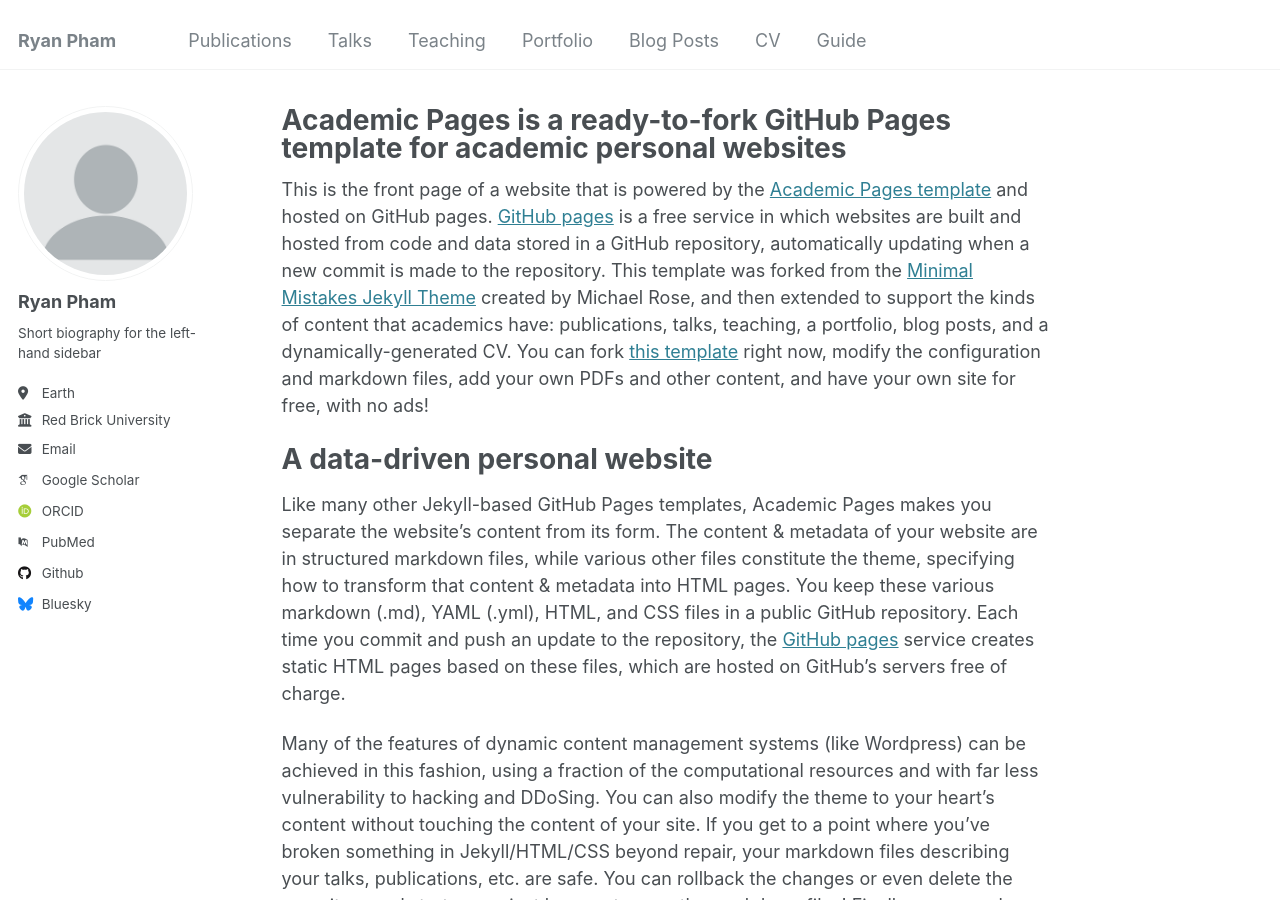
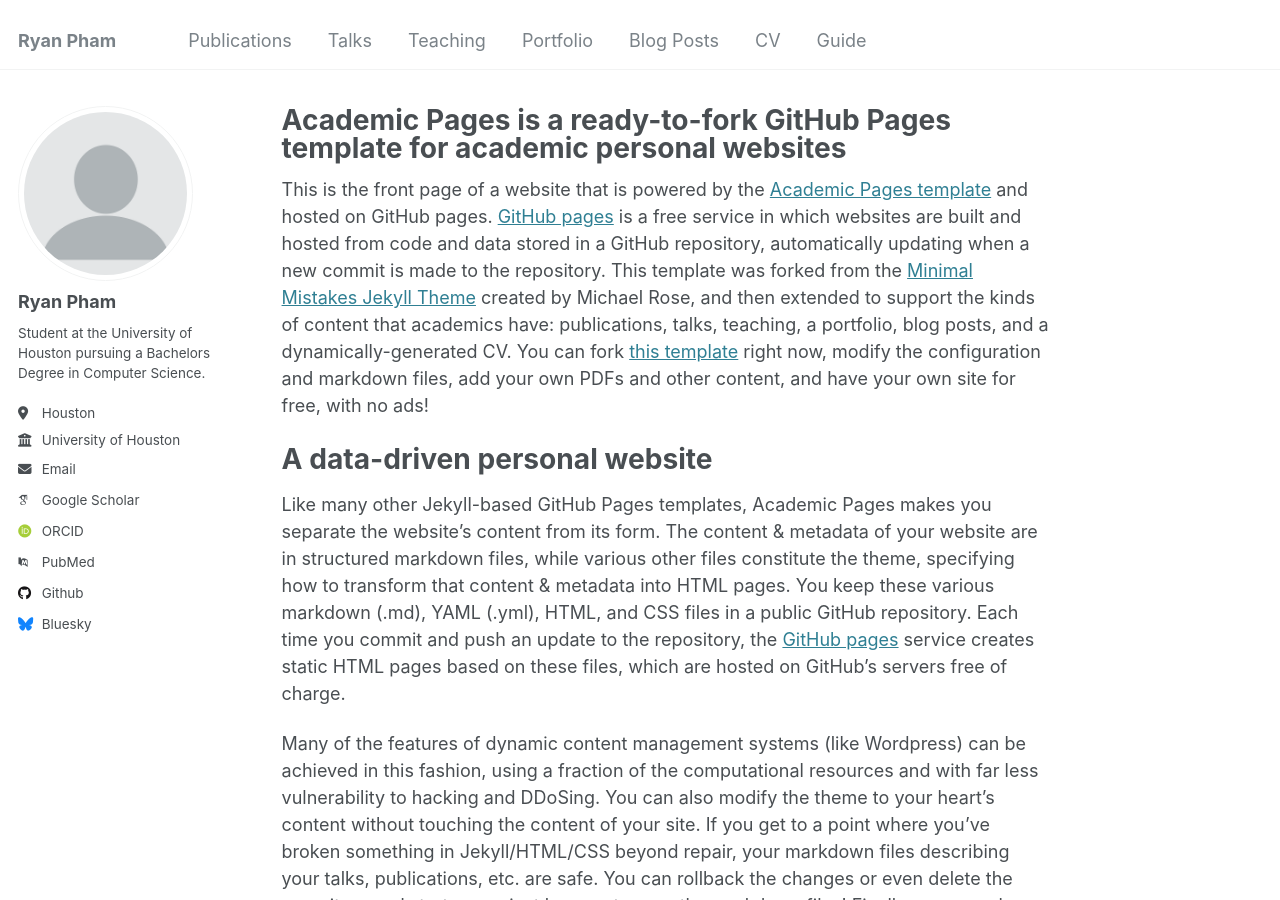
Before and after one commit to rpham0306/rpham0306.github.io, a Jekyll site: the page built from _pages/about.md, in a window 1280 px wide and 900 px high. Built offline with Jekyll 4.4.1, drawn with Linux system fonts in a browser that asks for light colours; some web fonts are replaced.

Commit message:
testing 01.27.2024 8:39

```diff
--- a/_config.yml
+++ b/_config.yml
@@ -24,9 +24,9 @@ author:
   avatar           : "profile.png"
   name             : "Ryan Pham"
   pronouns         : # example: "she/her"
-  bio              : "Short biography for the left-hand sidebar"
-  location         : "Earth"
-  employer         : "Red Brick University"
+  bio              : "Student at the University of Houston pursuing a Bachelors Degree in Computer Science."
+  location         : "Houston"
+  employer         : "University of Houston"
   uri              : # URL
   email            : "ryanlampham1@gmail.com"
 
```
